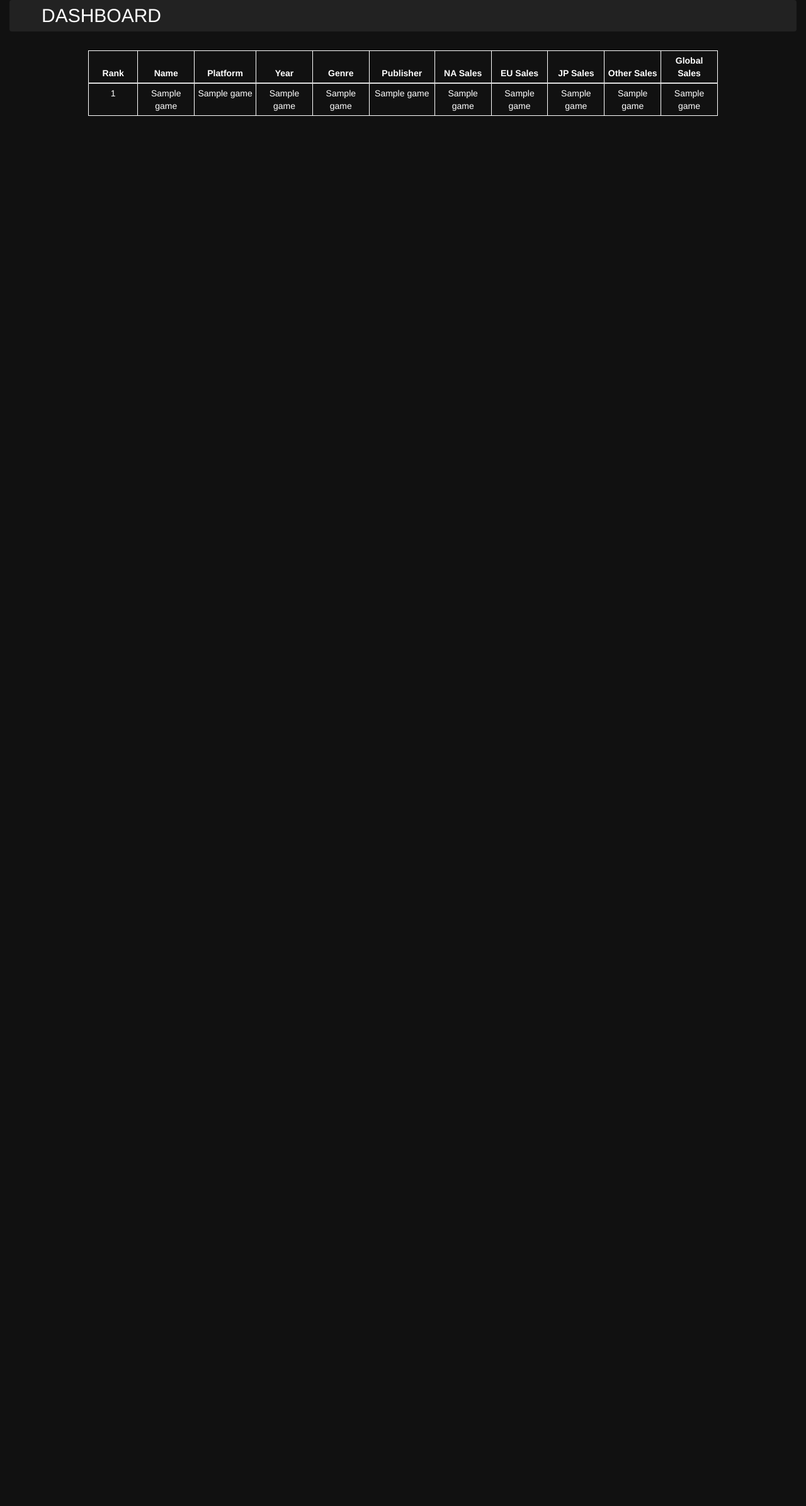
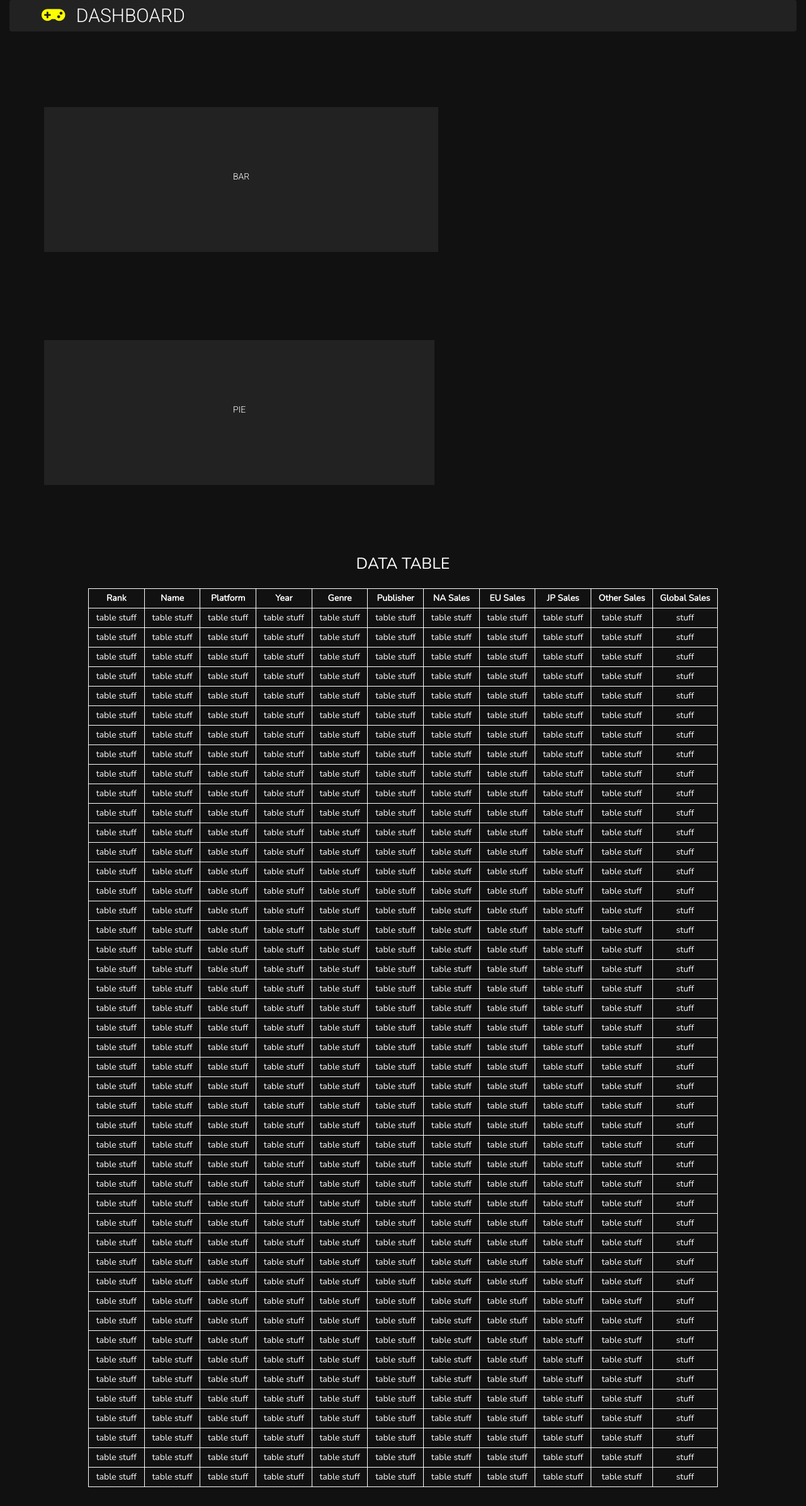
Before and after one commit to mmheredia/Video-Game-Sales-Dashboard, a Flask app: page / in a window 1280 px wide. Shown: the whole page at 63% size. Before the commit the page ends 184 px from the top, so only its background shows below. Run offline with Flask 2, Linux system fonts and the light colour scheme; a database or web service that is not in the repository returns one stand-in record (values such as "Sample title"); some libraries are stand-ins or nearby versions.

Commit message:
more layout feature and dummy data loading for table for faster render

```diff
--- a/app/static/css/style.css
+++ b/app/static/css/style.css
@@ -1,11 +1,15 @@
+@import url('https://fonts.googleapis.com/css2?family=Nunito&family=Roboto:wght@300&display=swap');
+
 body {
   background-color: #111111;
   color: white !important;
+  font-family: 'Roboto', sans-serif;
 }
 
 .container {
   width: 100%;
-  padding-bottom: 1rem;
+  padding-bottom: 3rem;
+  display: flex;
 }
 
 nav {
@@ -13,26 +17,71 @@ nav {
   font-size: 30px;
   padding-left: 5rem;
   padding-top: 3px;
+  width: 100%;
+}
+
+caption {
+  display: table-caption;
+  font-size: 35px;
+  font-weight: 600;
+  text-align: center;
+  color: #FFFFFF;
 }
 
 a {
   color: white;
 }
 
-table, th, td {
-  border: 1px solid white;
+a:hover{
+  color: yellow;
+  text-decoration: none;
 }
 
 th, td {
   text-align: center;
+  border: 1px solid white;
+  white-space: nowrap;
+  padding: 5px;
+  overflow: hidden;
 }
 
-.table {
+table {
   width: 80%;
   margin-left: auto;
   margin-right: auto;
+  border-collapse: collapse;
+  border-spacing: 0;
+  border: 1px solid white;
+  font-family: 'Nunito', san-serif;
+}
+
+caption {
+  font-weight: 400;
+  font-size: 25px;
+  padding-bottom: 20px;
 }
 
 col {
-  width: 300px;
+  width: 250px;
 }
+
+.pie, .bar {
+  padding: 10rem 30rem 10rem;
+  background-color: #222222;
+  text-align: center;
+  margin: 7rem;
+
+}
+
+.wrapper {
+  margin: 0 auto;
+}
+
+.row {
+  display: inline-block;
+}
+
+i {
+  color: yellow;
+  padding-right: 10px;
+}
--- a/app/templates/index.html
+++ b/app/templates/index.html
@@ -1,21 +1,47 @@
 <!DOCTYPE html>
 <html lang="en">
+
 <head>
     <meta charset="UTF-8">
-    <meta http-equiv="X-UA-Compatible" content="IE=edge">
-    <link rel="stylesheet" href="https://maxcdn.bootstrapcdn.com/bootstrap/3.3.7/css/bootstrap.min.css">
-    <meta name="viewport" content="width=device-width, initial-scale=1.0">
-    <link rel="stylesheet" href={{url_for('static', filename='css/style.css')}}>
+    <meta http-equiv="X-UA-Compatible"
+        content="IE=edge">
+    <meta name="viewport"
+        content="width=device-width, initial-scale=1.0">
+    <link rel="stylesheet" href="https://pro.fontawesome.com/releases/v5.10.0/css/all.css" integrity="sha384-AYmEC3Yw5cVb3ZcuHtOA93w35dYTsvhLPVnYs9eStHfGJvOvKxVfELGroGkvsg+p" crossorigin="anonymous"/>
+    <link rel="stylesheet"
+    href="https://maxcdn.bootstrapcdn.com/bootstrap/3.3.7/css/bootstrap.min.css">
+    <link rel="stylesheet"
+        href={{url_for('static',
+        filename='css/style.css'
+        )}}>
     <title>Video Game Dashboard</title>
 </head>
+
 <body>
     <div class="container">
         <nav class="navbar">
-            <a class="navbar-head" href="index.html">DASHBOARD</a>
+            <a class="navbar-head"
+                href="index.html"><i
+                    class="fas fa-gamepad"></i> DASHBOARD</a>
         </nav>
     </div>
     <div class="container">
-            <table class="table table-condensed">
+      <div class="wrapper">
+        <div class="row">
+          <div class="bar">
+              <p>BAR</p>
+          </div>
+        </div>
+        <div class="row">
+          <div class="pie">
+              <p>PIE</p>
+          </div>
+        </div>
+      </div>
+    </div>
+    <div class="container">
+          <table>
+              <caption>DATA TABLE</caption>
               <colgroup>
                     <col class="sm">
                     <col class="md">
@@ -45,9 +71,20 @@
                   </tr>
               </thead>
               <tbody>
-                    {% for row in data %}
+                    {% for row in range(45) %}
                     <tr>
-                            <td>{{ row[0] }}</td>
+                        <td>table stuff</td>
+                        <td>table stuff</td>
+                        <td>table stuff</td>
+                        <td>table stuff</td>
+                        <td>table stuff</td>
+                        <td>table stuff</td>
+                        <td>table stuff</td>
+                        <td>table stuff</td>
+                        <td>table stuff</td>
+                        <td>table stuff</td>
+                        <td>stuff</td>
+                        <!-- <td>{{ row[0] }}</td>
                         <td>{{ row[1] }}</td>
                         <td>{{ row[2] }}</td>
                         <td>{{ row[3] }}</td>
@@ -57,14 +94,16 @@
                         <td>{{ row[7] }}</td>
                         <td>{{ row[8] }}</td>
                         <td>{{ row[9] }}</td>
-                            <td>{{ row[10] }}</td>
+                        <td>{{ row[10] }}</td> -->
                     </tr>
                     {% endfor %}
               </tbody>
           </table>
     </div>
-        <div>
-        </div>
-    <script src={{url_for('static', filename='js/script.js')}}></script>
+    <script src={{url_for('static',
+        filename='js/script.js'
+        )}}>
+    </script>
 </body>
+
 </html>
```
Lines whose indentation alone changed are shown as unchanged.
